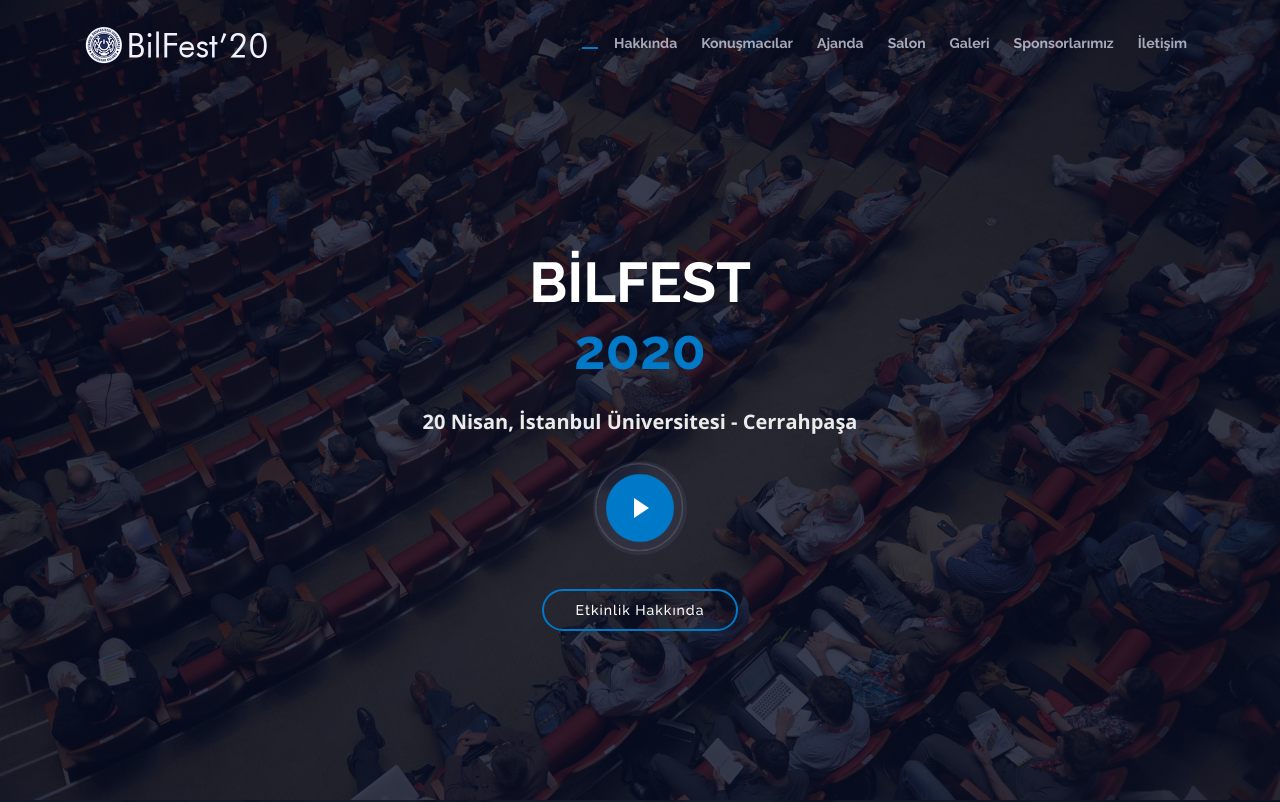
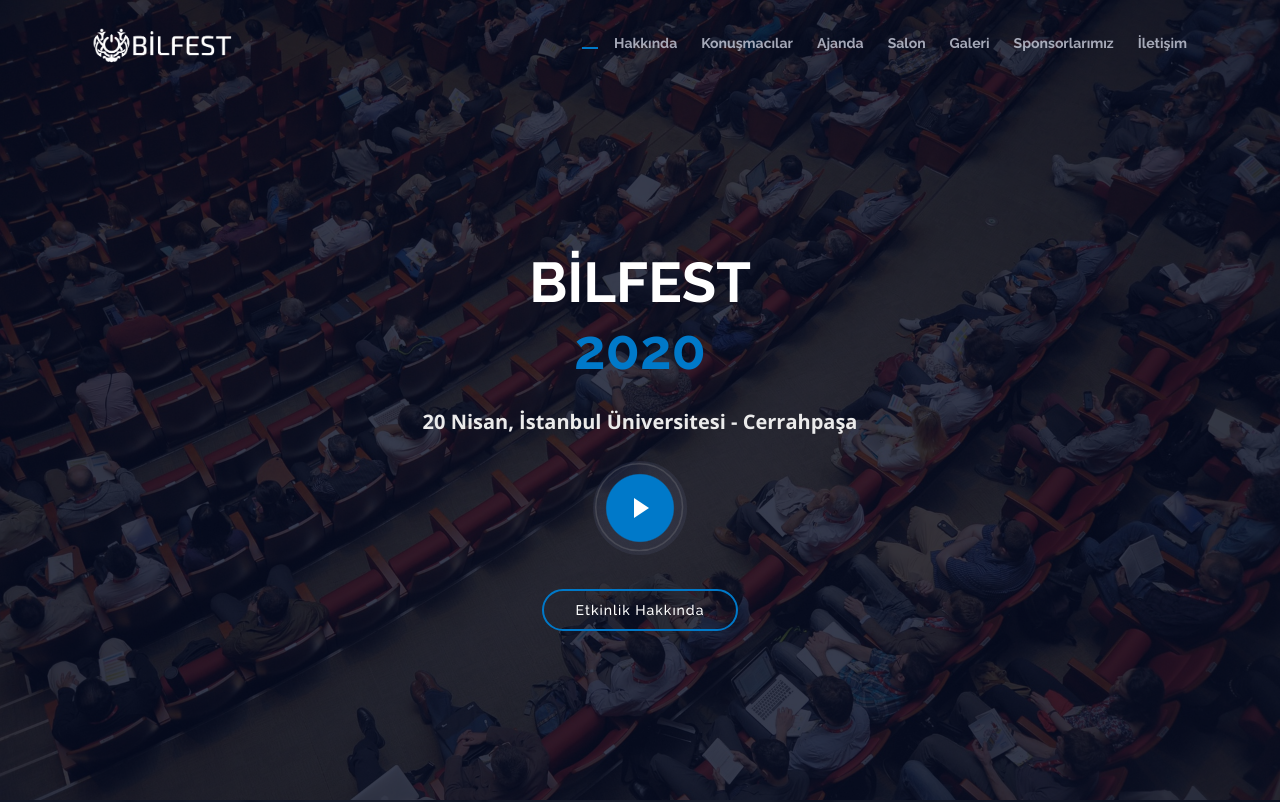
Before and after one commit to b1sar/iucbk.com, a plain HTML site: page index.html in a window 1280 px wide. Shown: the top 802 px of the page. Drawn offline with nearby package versions, Linux system fonts and the light colour scheme.

Commit message:
Yeni etkinlik logosu
Zeynep'in hazırladığı logo eklendi

```diff
--- a/index.html
+++ b/index.html
@@ -46,7 +46,7 @@
       <div id="logo" class="pull-left">
         <!-- Uncomment below if you prefer to use a text logo -->
         <!-- <h1><a href="#main">C<span>o</span>nf</a></h1>-->
-        <a href="#intro" class="scrollto"><img src="img/logo.png" alt="" title=""></a>
+        <a href="#intro" class="scrollto"><img src="img/logo1.png" alt="" title=""></a>
       </div>
 
       <nav id="nav-menu-container">
```
Also changed, not shown: img/logo1.png (added).
